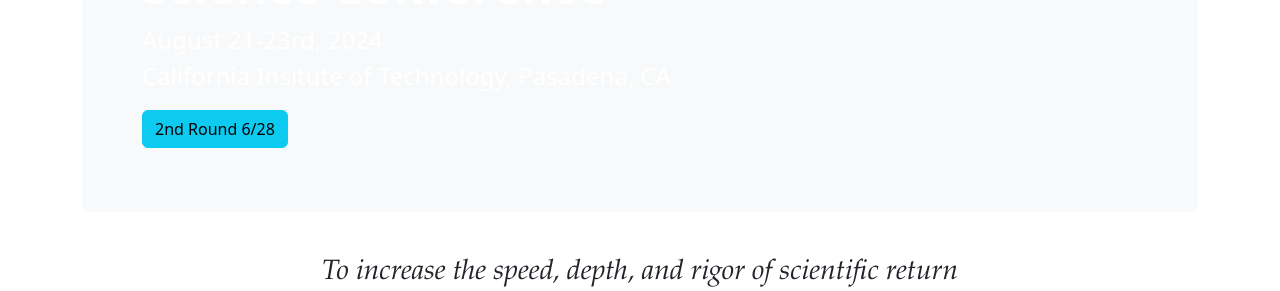
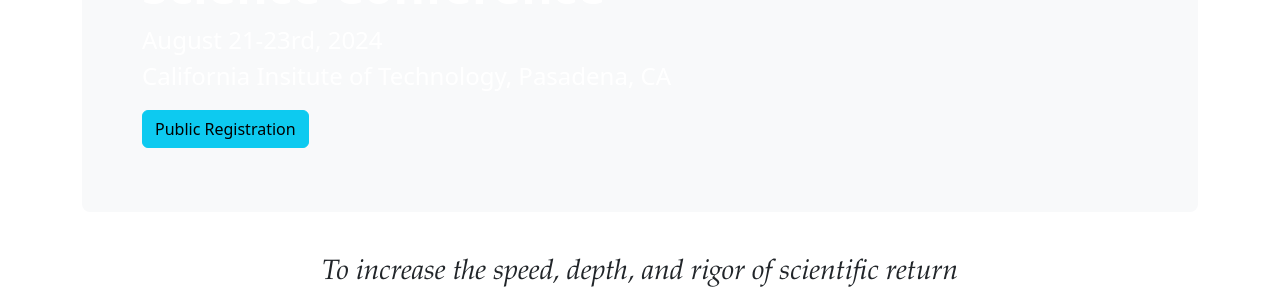
Before and after one commit to JPLMLIA/sudsconf, a Jekyll site: the page built from index.md, in a window 1280 px wide and 900 px high. Shown: the part 365-656 px from the top of the window. Built offline with Jekyll 4.4.1, drawn with Linux system fonts in a browser that asks for light colours; a script that is not in the unit is left out.

Commit message:
Update jumbo button

```diff
--- a/_layouts/index.html
+++ b/_layouts/index.html
@@ -12,7 +12,7 @@
         <div class="container-fluid py-3">
           <h1 class="display-5 fw-bold" style="color: white;">{{page.jumbo_title}}</h1>
           <p class="col-md-8 fs-4" style="color: white">{{page.jumbo_sub}}</p>
-          <a class="btn btn-info" href="call.html" role="button">2nd Round 6/28</a>
+          <a class="btn btn-info" href="https://forms.gle/PFL7u6sbxHMogVMz9" role="button">Public Registration</a>
         </div>
       </div>
       {{content}}
```
